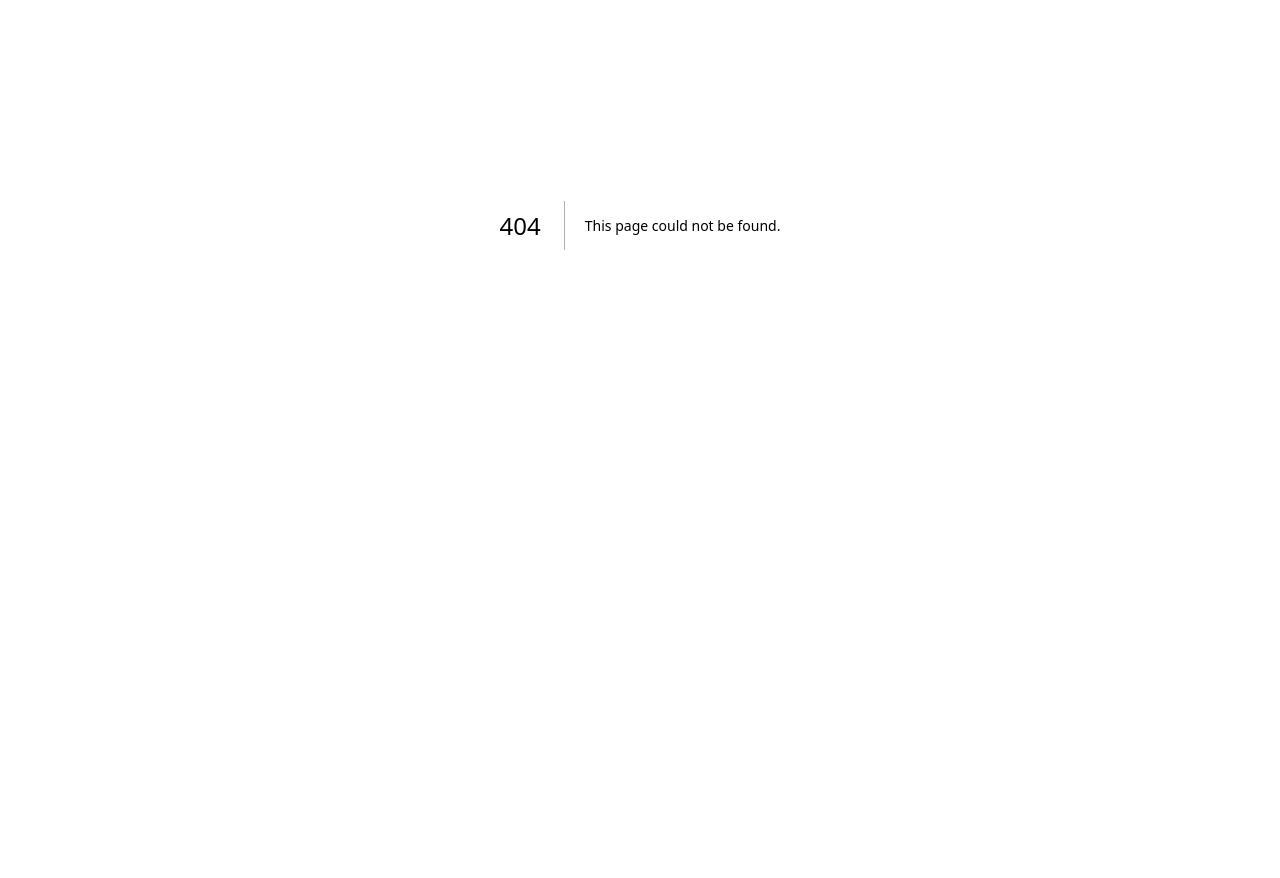
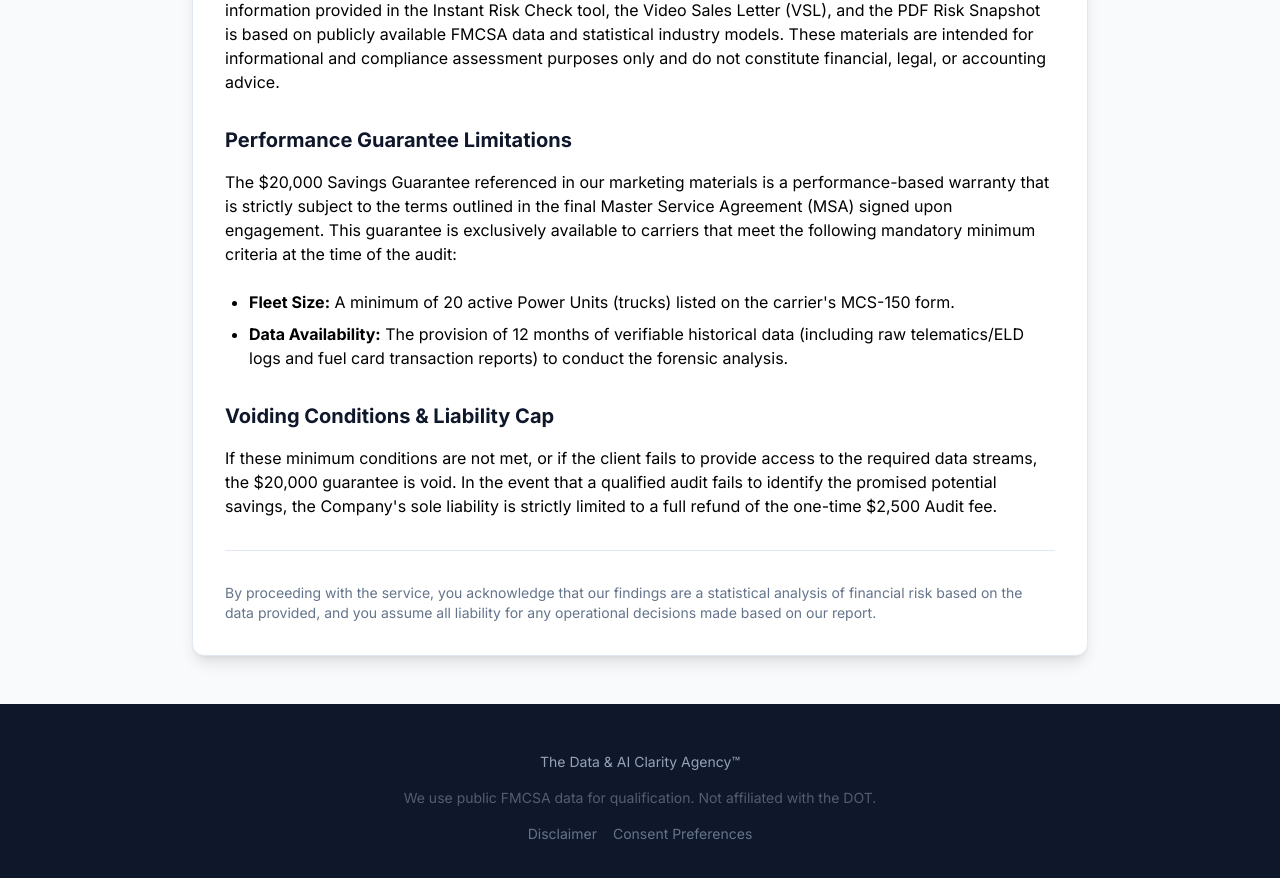
Before and after one commit to DrakeDamon/fleet-ai-agency, a Next.js app in the folder frontend/: page /disclaimer in a window 1280 px wide. Before the commit this address had no page. Shown: the part 240-1118 px from the top of the page. Before the commit the page ends 865 px from the top, so only its background shows below. Built offline with nearby package versions, Linux system fonts and the light colour scheme.

Commit message:
feat: Final launch config (Disclaimer, Vimeo, Termly)

```diff
--- /dev/null
+++ b/frontend/app/disclaimer/page.tsx
@@ -0,0 +1,38 @@
+import React from 'react';
+
+export default function DisclaimerPage() {
+  return (
+    <main className="min-h-screen bg-slate-50 py-12 px-4 sm:px-6 lg:px-8">
+      <div className="max-w-4xl mx-auto bg-white p-8 rounded-xl shadow-lg border border-slate-200 prose prose-slate">
+        <h1 className="text-3xl font-bold text-slate-900 mb-8">Guarantee & Financial Projections Disclaimer</h1>
+
+        <p className="mb-6">
+          The Data & AI Clarity Agency (operating as Fleet Clarity) provides a specialized Fleet Data Audit service. All information provided in the Instant Risk Check tool, the Video Sales Letter (VSL), and the PDF Risk Snapshot is based on publicly available FMCSA data and statistical industry models. These materials are intended for informational and compliance assessment purposes only and do not constitute financial, legal, or accounting advice.
+        </p>
+
+        <h2 className="text-xl font-bold text-slate-900 mt-8 mb-4">Performance Guarantee Limitations</h2>
+        <p className="mb-6">
+          The $20,000 Savings Guarantee referenced in our marketing materials is a performance-based warranty that is strictly subject to the terms outlined in the final Master Service Agreement (MSA) signed upon engagement. This guarantee is exclusively available to carriers that meet the following mandatory minimum criteria at the time of the audit:
+        </p>
+
+        <ul className="list-disc pl-6 mb-6 space-y-2">
+          <li>
+            <strong>Fleet Size:</strong> A minimum of 20 active Power Units (trucks) listed on the carrier&apos;s MCS-150 form.
+          </li>
+          <li>
+            <strong>Data Availability:</strong> The provision of 12 months of verifiable historical data (including raw telematics/ELD logs and fuel card transaction reports) to conduct the forensic analysis.
+          </li>
+        </ul>
+
+        <h2 className="text-xl font-bold text-slate-900 mt-8 mb-4">Voiding Conditions & Liability Cap</h2>
+        <p className="mb-6">
+          If these minimum conditions are not met, or if the client fails to provide access to the required data streams, the $20,000 guarantee is void. In the event that a qualified audit fails to identify the promised potential savings, the Company&apos;s sole liability is strictly limited to a full refund of the one-time $2,500 Audit fee.
+        </p>
+
+        <p className="mt-8 pt-8 border-t border-slate-200 text-sm text-slate-500">
+          By proceeding with the service, you acknowledge that our findings are a statistical analysis of financial risk based on the data provided, and you assume all liability for any operational decisions made based on our report.
+        </p>
+      </div>
+    </main>
+  );
+}
--- a/frontend/app/layout.tsx
+++ b/frontend/app/layout.tsx
@@ -1,7 +1,9 @@
 import type { Metadata } from 'next'
 import { Inter } from 'next/font/google'
+import Script from 'next/script'
 import './globals.css'
 import Header from '../components/Header'
+import Footer from '../components/Footer'
 
 const inter = Inter({ subsets: ['latin'] })
 
@@ -17,9 +19,16 @@ export default function RootLayout({
 }) {
   return (
     <html lang="en">
+      <head>
+        <Script
+          src="https://app.termly.io/resource-blocker/8e2bffdc-c7a1-4ba1-9655-e4be2242744c?autoBlock=on"
+          strategy="beforeInteractive"
+        />
+      </head>
       <body className={inter.className}>
         <Header />
         {children}
+        <Footer />
       </body>
     </html>
   )
--- a/frontend/app/page.tsx
+++ b/frontend/app/page.tsx
@@ -4,7 +4,7 @@ import { Check, TrendingUp, AlertTriangle, ShieldAlert } from "lucide-react";
 
 export const metadata: Metadata = {
   title: "Fleet Data Audit | Cut Downtime & Fuel Fraud",
-  description: "Specialized AI diagnostics for fleets with 10-100 trucks. Uncover hidden costs in your ELD and Fuel data.",
+  description: "Specialized AI diagnostics for fleets with 20-100 trucks. Uncover hidden costs in your ELD and Fuel data.",
 };
 
 export default function Home() {
@@ -31,7 +31,7 @@ export default function Home() {
         <div className="container mx-auto px-4 grid lg:grid-cols-2 gap-12 items-center">
           <div className="z-10">
             <div className="inline-block bg-blue-600/20 text-blue-300 px-3 py-1 rounded-full text-sm font-semibold mb-6 border border-blue-500/30">
-              For Fleets with 10–100 Power Units
+              For Fleets with 20–100 Power Units
             </div>
             <h1 className="text-5xl font-bold leading-tight mb-6">
               Stop Bleeding Profit to <span className="text-blue-400">Breakdowns</span> & <span className="text-orange-400">Fraud</span>.
@@ -128,12 +128,7 @@ export default function Home() {
       </section>
 
       {/* FOOTER */}
-      <footer className="bg-slate-900 text-slate-400 py-12 text-center text-sm">
-        <div className="container mx-auto px-4">
-          <p className="mb-4">The Data & AI Clarity Agency™</p>
-          <p className="opacity-50">We use public FMCSA data for qualification. Not affiliated with the DOT.</p>
-        </div>
-      </footer>
+
     </main>
   );
 }
--- /dev/null
+++ b/frontend/components/Footer.tsx
@@ -0,0 +1,22 @@
+import React from 'react';
+import Link from 'next/link';
+
+export default function Footer() {
+  return (
+    <footer className="bg-slate-900 text-slate-400 py-12 text-center text-sm">
+      <div className="container mx-auto px-4">
+        <p className="mb-4">The Data & AI Clarity Agency™</p>
+        <p className="opacity-50 mb-4">We use public FMCSA data for qualification. Not affiliated with the DOT.</p>
+
+        <div className="flex justify-center gap-4 mt-4">
+            <Link href="/disclaimer" className="text-slate-500 hover:text-slate-300 transition-colors">
+                Disclaimer
+            </Link>
+            <a href="#" className="termly-display-preferences text-slate-500 hover:text-slate-300 transition-colors">
+                Consent Preferences
+            </a>
+        </div>
+      </div>
+    </footer>
+  );
+}
--- a/frontend/components/LeadForm.tsx
+++ b/frontend/components/LeadForm.tsx
@@ -434,12 +434,13 @@ export default function LeadForm() {
 
                                 {/* VIDEO SLOT */}
                                 <div className="w-full aspect-video rounded-lg overflow-hidden shadow-lg mb-6 relative bg-slate-900 mt-auto">
-                                     {/* Placeholder for Autoplay Video - Ensure iframe has allow="autoplay" */}
-                                    <div className="absolute inset-0 bg-gradient-to-br from-slate-800 to-slate-950"></div>
-                                    <div className="relative z-10 flex flex-col items-center gap-3 h-full justify-center">
-                                        <Loader2 className="h-8 w-8 animate-spin text-slate-400" />
-                                        <span className="text-sm font-medium text-slate-300 tracking-wider">VIDEO LOADING...</span>
-                                    </div>
+                                    <iframe
+                                        src="https://player.vimeo.com/video/1140156854?autoplay=1&title=0&byline=0&portrait=0"
+                                        className="absolute top-0 left-0 w-full h-full"
+                                        frameBorder="0"
+                                        allow="autoplay; fullscreen; picture-in-picture"
+                                        allowFullScreen
+                                    ></iframe>
                                 </div>
                             </div>
 
```
